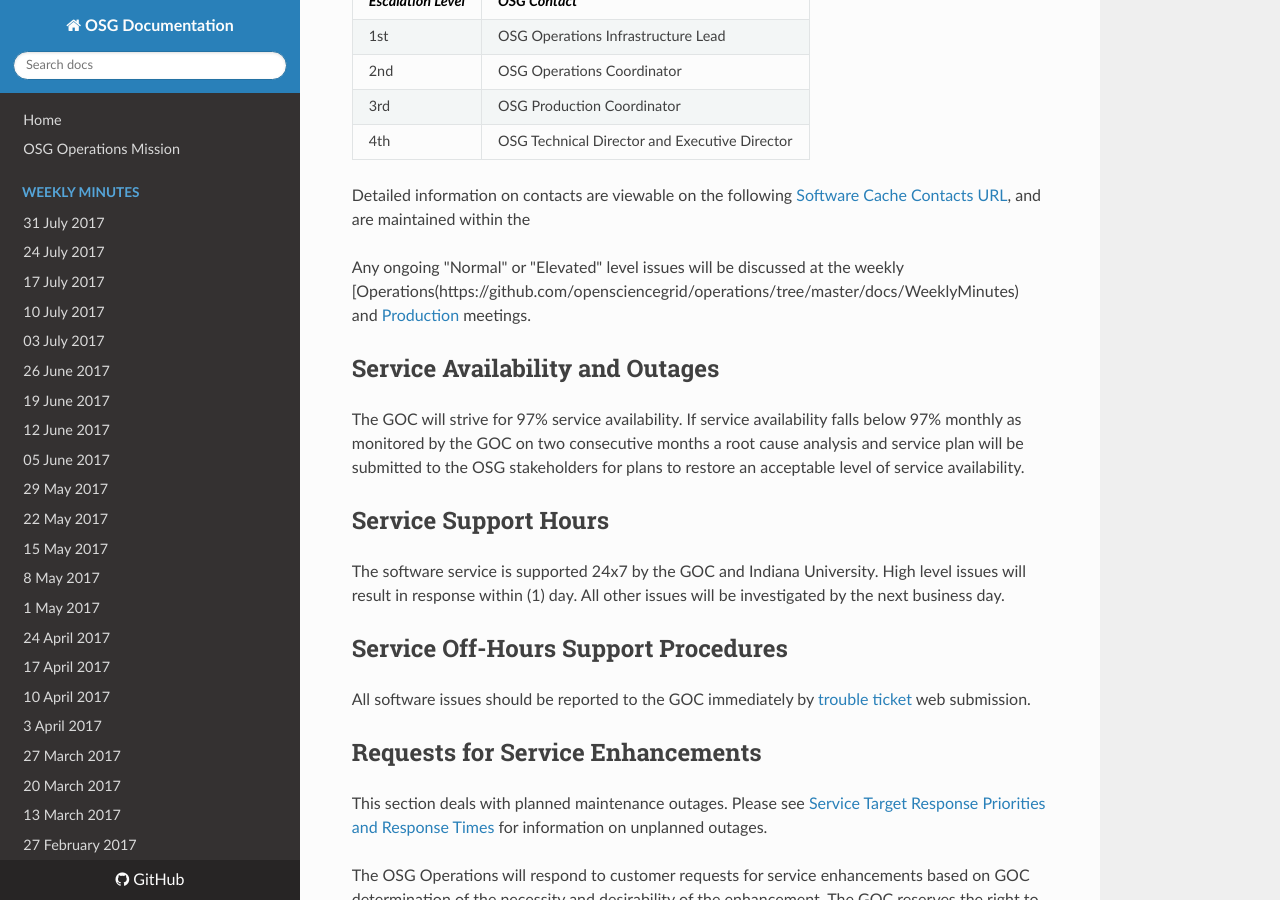
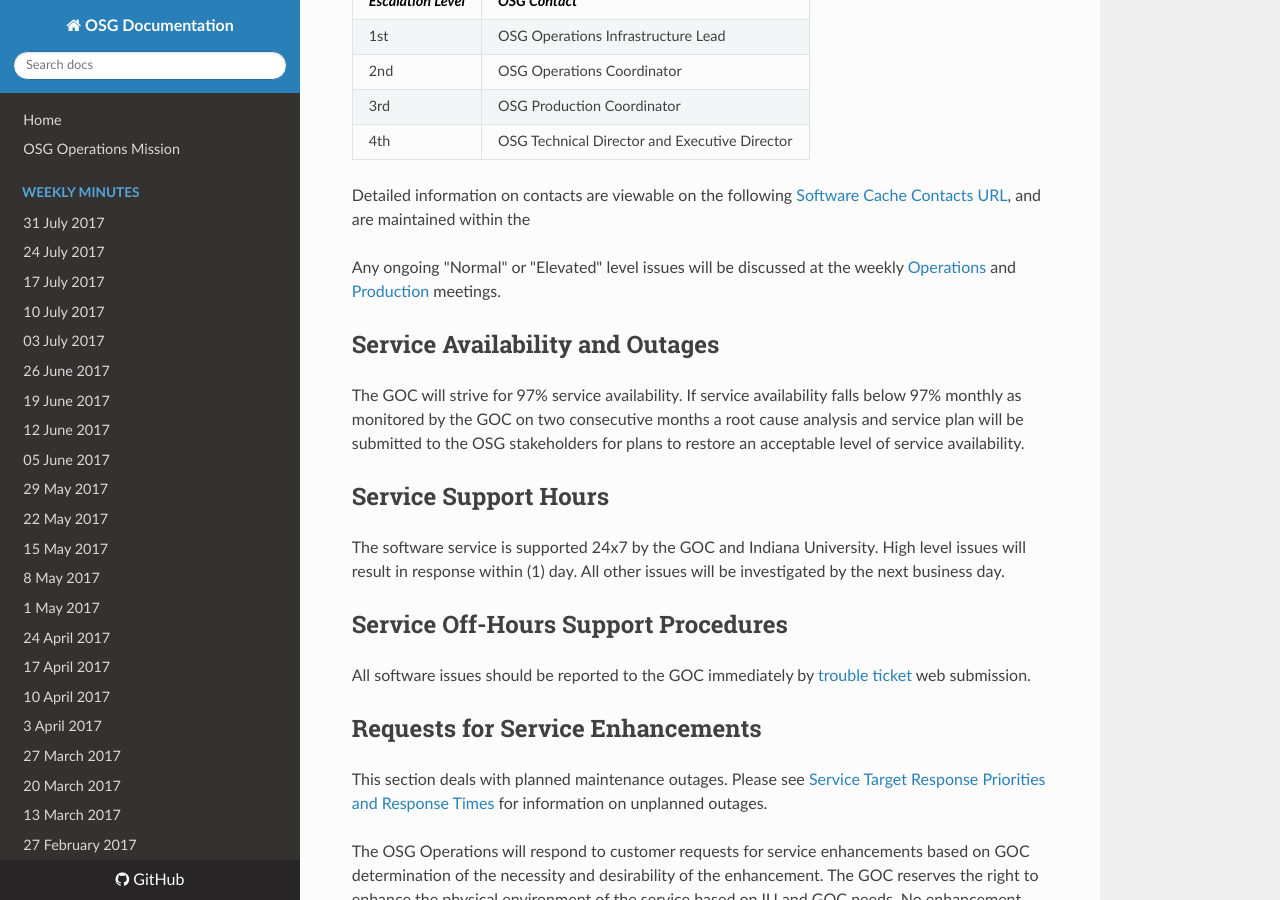
Before and after one commit to osg-htc/operations, an MkDocs documentation site: the page built from docs/SLA/cadist.md, in a window 1280 px wide and 900 px high, scrolled down 1901 px. Built offline with MkDocs 1.6.1, drawn with Linux system fonts in a browser that asks for light colours; nearby versions of some CDN libraries; old or Windows-style settings are respelled for this version of MkDocs.

Commit message:
Add files via upload

```diff
--- a/docs/SLA/cadist.md
+++ b/docs/SLA/cadist.md
@@ -55,8 +55,7 @@ This section deals with unplanned outages. Please see [Requests for Service Enha
 
 Detailed information on contacts are viewable on the following [Software Cache Contacts URL](https://myosg.grid.iu.edu/rgsummary/index?datasource=summary&summary_attrs_showhierarchy=on&summary_attrs_showservice=on&summary_attrs_showfqdn=on&summary_attrs_showcontact=on&gip_status_attrs_showtestresults=on&downtime_attrs_showpast=&account_type=cumulative_hours&ce_account_type=gip_vo&se_account_type=vo_transfer_volume&bdiitree_type=total_jobs&bdii_object=service&bdii_server=is-osg&start_type=7daysago&start_date=09%2F15%2F2009&end_type=now&end_date=09%2F15%2F2009&site_10047=on&rg=on&rg_270=on&gridtype=on&gridtype_1=on&service_central_value=0&service_hidden_value=0&voown=on&voown_25=on&active=on&active_value=1&disable_value=1), and are maintained within the
 
-Any ongoing "Normal" or "Elevated" level issues will be discussed at the weekly [Operations(https://github.com/opensciencegrid/operations/tree/master/docs/WeeklyMinutes) and
-[Production](https://github.com/opensciencegrid/production/tree/master/docs/WeeklyMinutes) meetings.
+Any ongoing "Normal" or "Elevated" level issues will be discussed at the weekly [Operations](https://github.com/opensciencegrid/operations/tree/master/docs/WeeklyMinutes) and [Production](https://github.com/opensciencegrid/production/tree/master/docs/WeeklyMinutes) meetings.
 
 ## Service Availability and Outages
 The GOC will strive for 97% service availability. If service availability falls below 97% monthly as monitored by the GOC on two consecutive months a root cause analysis and service plan will be submitted to the OSG stakeholders for plans to restore an acceptable level of service availability.
```
